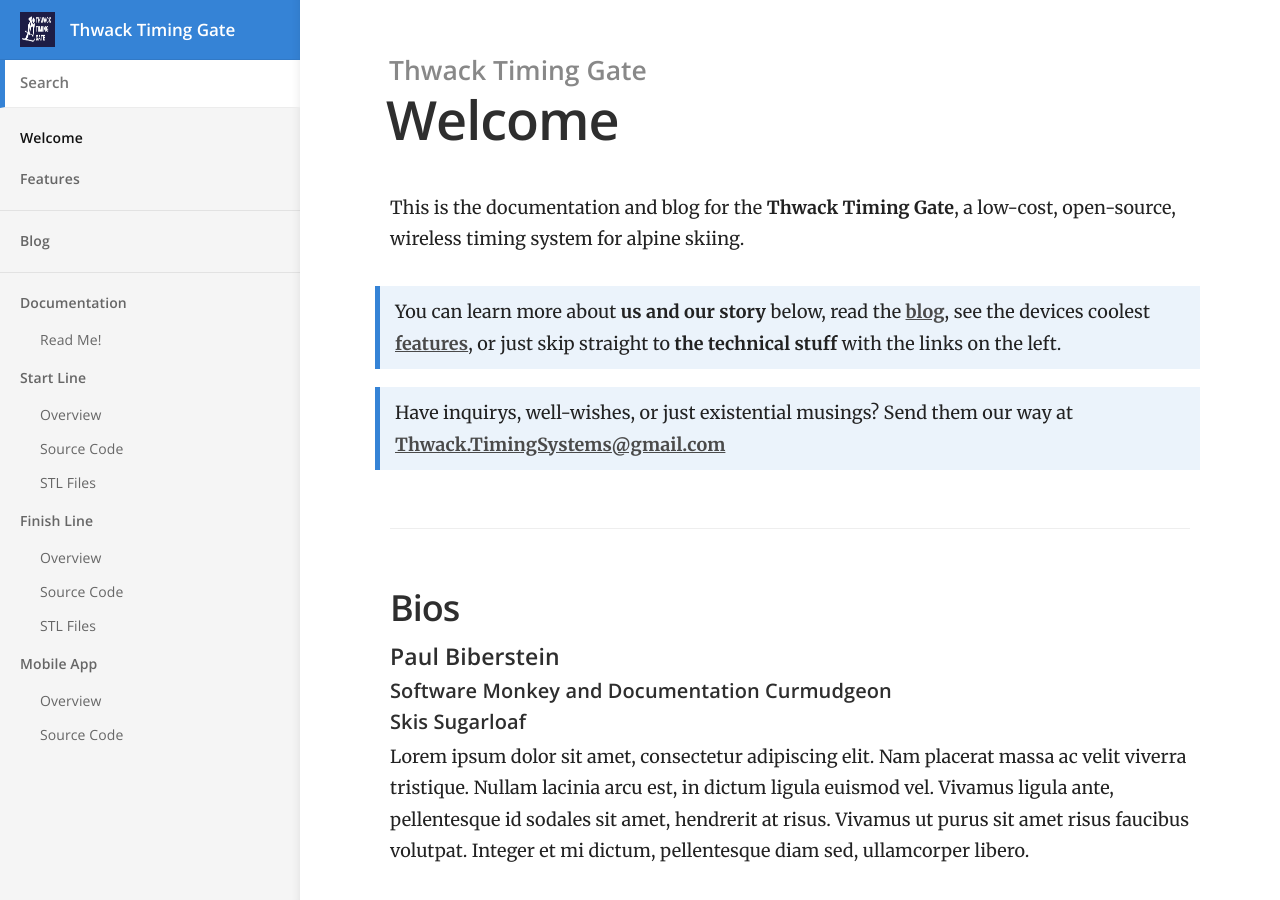
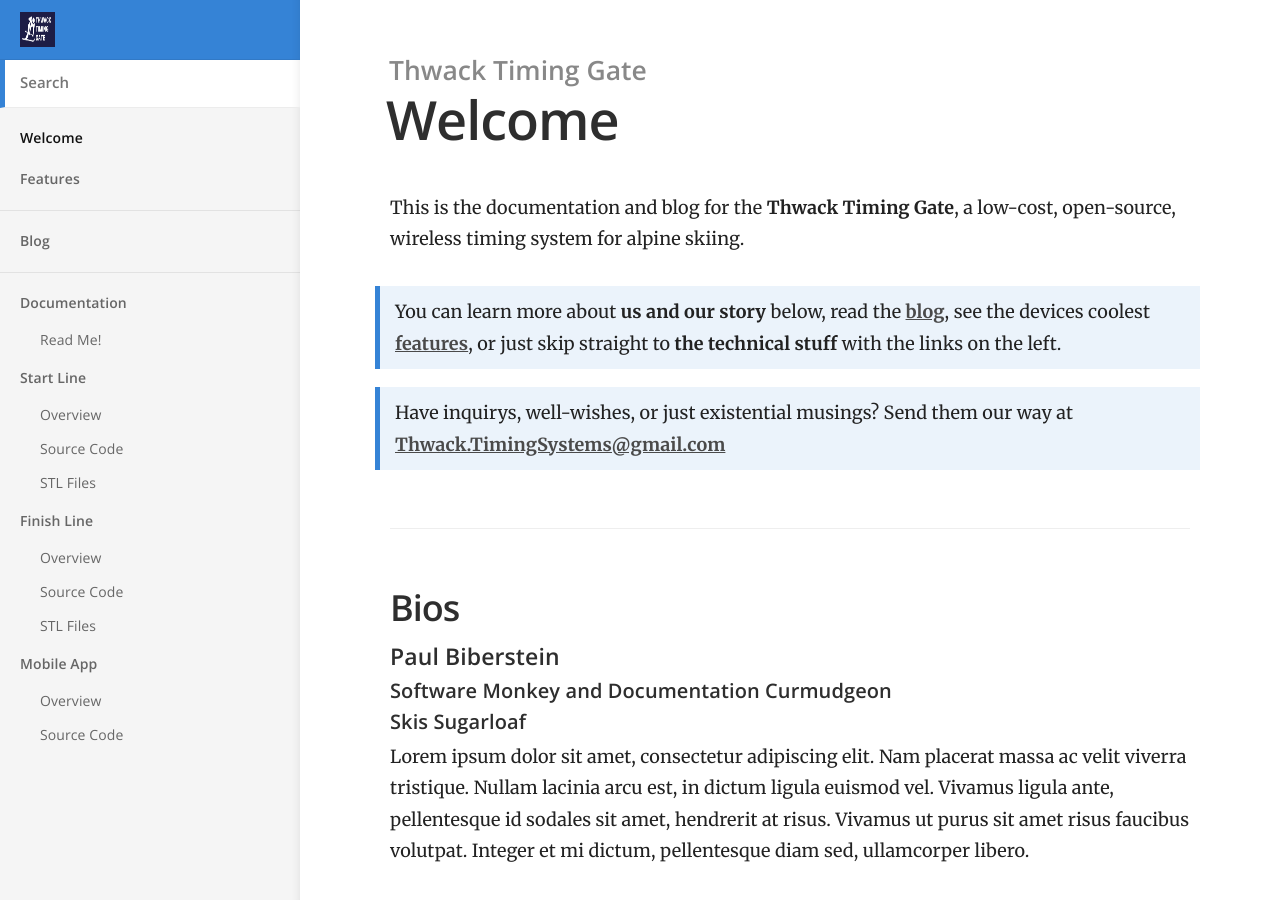
Before and after one commit to P-bibs/ThwackTimingSystems.github.io, a Jekyll site: the page built from index.md, in a window 1280 px wide and 900 px high. Built offline with Jekyll 4.4.1, drawn with Linux system fonts in a browser that asks for light colours.

Commit message:
removed title

```diff
--- a/_layouts/default.html
+++ b/_layouts/default.html
@@ -28,7 +28,6 @@
 		<header>
 			<h1>
 				<a href="{{ site.baseurl }}/"><img src="{{ site.baseurl }}/images/4.png" width="120" height="60" alt="{{ site.title }} logo"></a>
-				{{ site.title }}
 				<button type="button" class="open-nav" id="open-nav"></button>
 			</h1>
 
```
